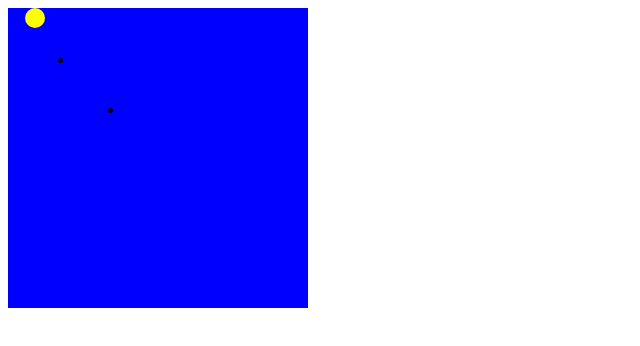
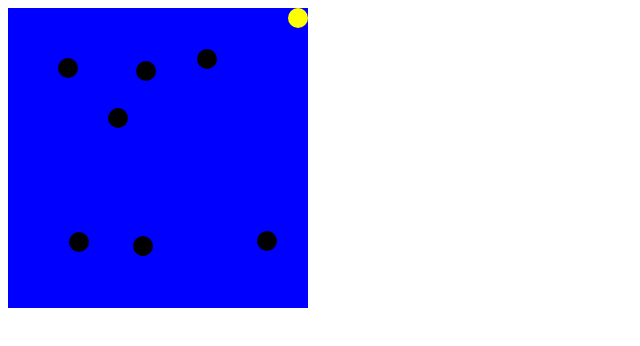
Before and after one commit to Beyonder12/game-html-css-js, a plain HTML site: page pacman/index.html in a window 1280 px wide. Shown: the whole page, without its empty margins (0-640 px from the left). Drawn offline with Linux system fonts and the light colour scheme.

Commit message:
Added gitignore and add random dots every second and bigger

```diff
--- a/pacman/script.js
+++ b/pacman/script.js
@@ -9,6 +9,15 @@ var pacman = {
 var gameBoard = document.getElementById('game-board');
 var dots = Array.from(document.getElementsByClassName('dot')); // get all dot elements
 
+function createDot() {
+  var dot = document.createElement('div');
+  dot.className = 'dot';
+  dot.style.left = `${Math.random() * (gameBoard.offsetWidth - 20)}px`; // Random x-position
+  dot.style.top = `${Math.random() * (gameBoard.offsetHeight - 20)}px`; // Random y-position
+  gameBoard.appendChild(dot);
+  dots.push(dot); // add the new dot to the dots array
+}
+
 function update() {
   var pacmanElement = document.getElementById('pacman');
 
@@ -18,8 +27,8 @@ function update() {
     gameBoard.appendChild(pacmanElement);
   }
 
-  pacmanElement.style.width = `${pacman.size}px`;  // Update the size of pacman
-  pacmanElement.style.height = `${pacman.size}px`; // Update the size of pacman
+  pacmanElement.style.width = `${pacman.size}px`;
+  pacmanElement.style.height = `${pacman.size}px`;
   pacmanElement.style.left = `${pacman.x}px`;
   pacmanElement.style.top = `${pacman.y}px`;
 
@@ -60,17 +69,18 @@ function update() {
     }
   }
 
-  // check if pacman would go out of bounds
+  // check if pacman would go out of bounds or is larger than the game-board
   if(newX >= 0 && newX <= (gameBoard.offsetWidth - pacman.size) && newY >= 0 && newY <= (gameBoard.offsetHeight - pacman.size)) {
     pacman.x = newX;
     pacman.y = newY;
-  } else {
+  } else if (pacman.size >= gameBoard.offsetWidth || pacman.size >= gameBoard.offsetHeight) {
     alert('Game over!');
     pacman.x = 0; // reset pacman's position
     pacman.y = 0;
     pacman.size = 20; // reset pacman's size
     pacmanElement.style.width = `${pacman.size}px`;  // Reset the size of pacman
     pacmanElement.style.height = `${pacman.size}px`; // Reset the size of pacman
+    clearInterval(dotInterval); // stop generating new dots
   }
 }
 
@@ -92,3 +102,4 @@ document.addEventListener('keydown', function(e) {
 });
 
 setInterval(update, 1000 / 60); // Update the game 60 times per second.
+var dotInterval = setInterval(createDot, 1000); // Create a new dot every second.
--- a/pacman/styles.css
+++ b/pacman/styles.css
@@ -15,8 +15,8 @@
 
 .dot {
   position: absolute;
-  width: 5px;
-  height: 5px;
+  width: 20px;
+  height: 20px;
   background-color: black;
   border-radius: 50%; /* make dots circular */
 }
```
Also changed, not shown: 1 other file.
